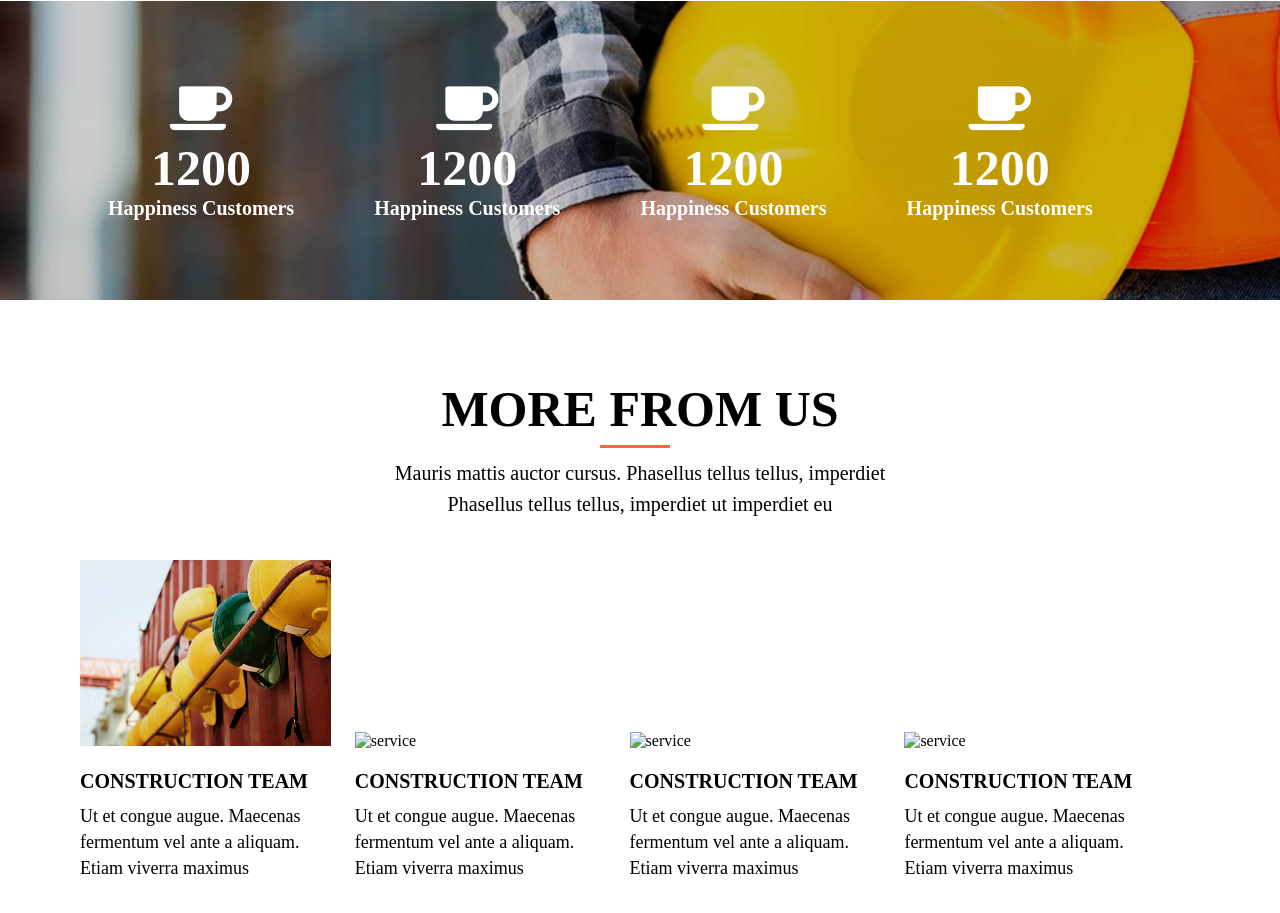
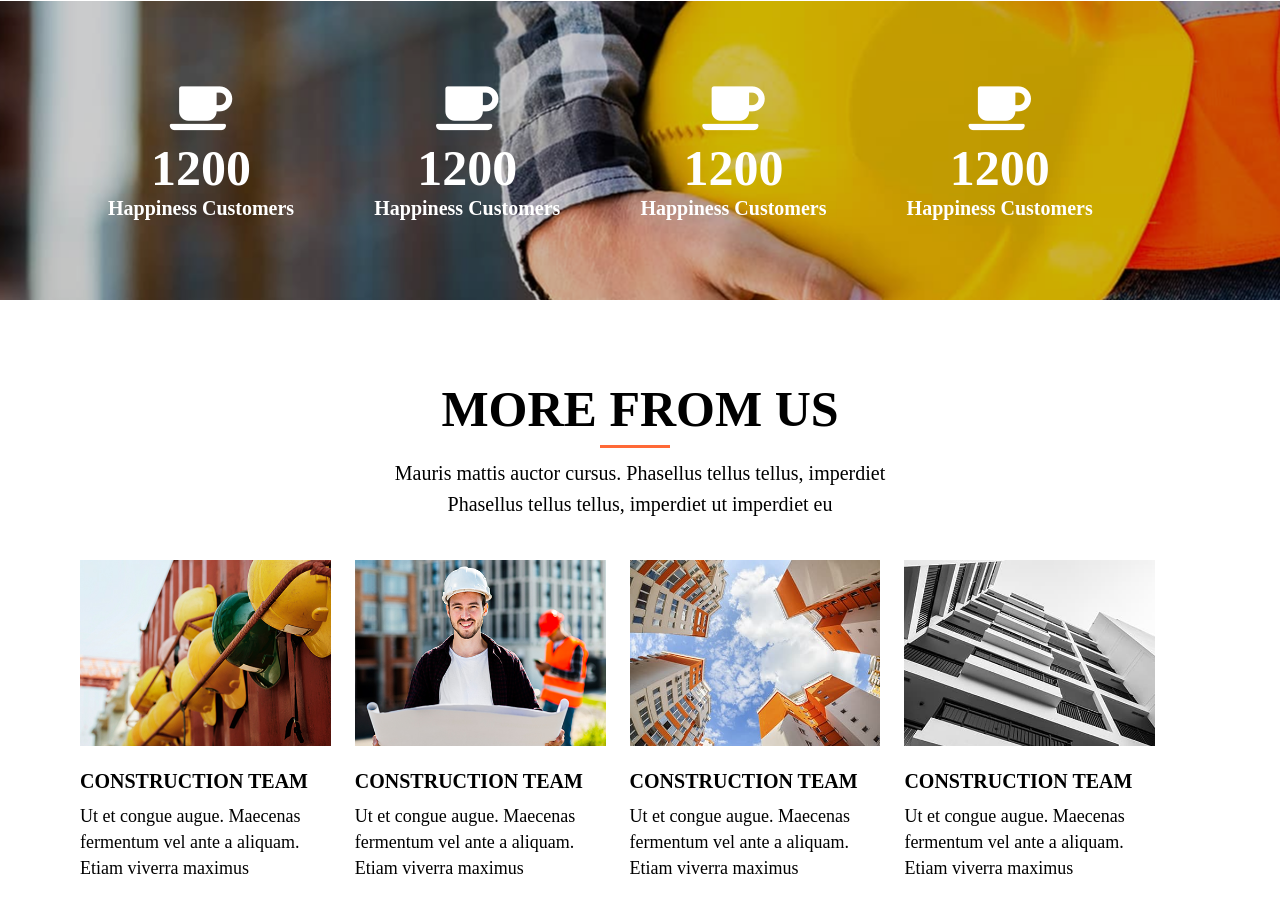
Before and after one commit to mdmehedihasan002/SSB-DAY-7, a plain HTML site: page index.html in a window 1280 px wide. Shown: the part 1896-2809 px from the top of the page. Drawn offline with Linux system fonts and the light colour scheme; the site is published under a folder, as on GitHub Pages, so addresses that start at the root find nothing.

Commit message:
Update index.html

```diff
--- a/index.html
+++ b/index.html
@@ -171,21 +171,21 @@
       </div>
       <div class="feature-box">
         <div class="feature-img">
-          <img src="/images/service-item2.jpg" alt="service">
+          <img src="images/service-item2.jpg" alt="service">
         </div>
         <h3> Construction team</h3>
         <p>Ut et congue augue. Maecenas fermentum vel ante a aliquam. Etiam viverra maximus</p>
       </div>
       <div class="feature-box">
         <div class="feature-img">
-          <img src="/images/service-item3.jpg" alt="service">
+          <img src="images/service-item3.jpg" alt="service">
         </div>
         <h3> Construction team</h3>
         <p>Ut et congue augue. Maecenas fermentum vel ante a aliquam. Etiam viverra maximus</p>
       </div>
       <div class="feature-box">
         <div class="feature-img">
-          <img src="/images/service-item4.jpg" alt="service">
+          <img src="images/service-item4.jpg" alt="service">
         </div>
         <h3> Construction team</h3>
         <p>Ut et congue augue. Maecenas fermentum vel ante a aliquam. Etiam viverra maximus</p>
```
